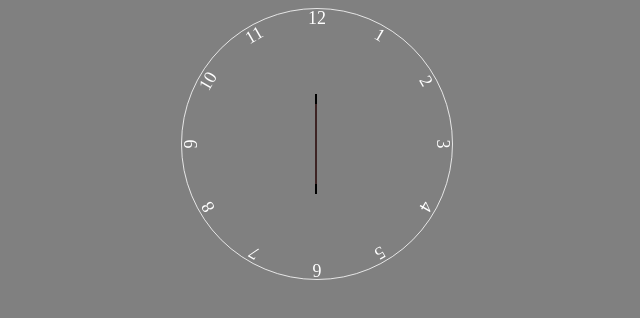
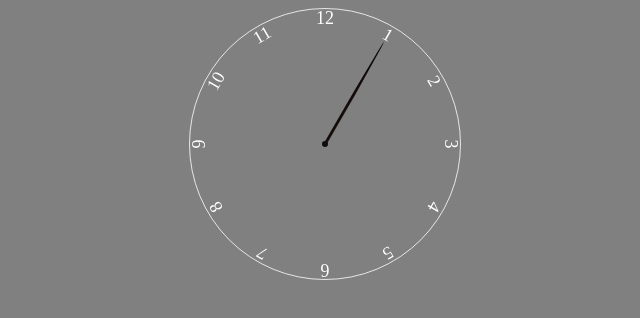
Before and after one commit to nacifyas/clock-design, a plain HTML site: page index.html in a window 1280 px wide. Shown: the whole page, without its empty margins (323-963 px from the left). Drawn offline with Linux system fonts and the light colour scheme.

Commit message:
static variant completed

```diff
--- a/styles.css
+++ b/styles.css
@@ -1,25 +1,31 @@
 body {
     background: gray;
     position: relative;
-    text-align: center;
     display: flex;
     justify-content: center;
+    align-items: center;
+    overflow: hidden;
+    top: 50%;
+    bottom: 50%;
+    transform: translate(-50%,-50%);
+    left: 50%;
+    transform: translateX(-50%);
 }
 
 .clock-shape {
     --diam: 270px;
-    position: relative;
     width: var(--diam);
     height: var(--diam);
     border: rgba(255,255,255,.8) solid 1px;
     border-radius: 50%;
+    position: relative;
 }
 
 .number {
+    position: absolute;
     width: 100%;
     height: 100%;
     text-align: center;
-    position: absolute;
     font-size: large;
     color: white;
     --angle: 0deg;
@@ -39,21 +45,41 @@ body {
 .num11 { --angle: 330deg }
 
 .minute {
-    position: absolute;
-    height: 100px;
+    height: 118px;
     width: 2px;
-    background-color: black;
+    background-color: rgb(14, 11, 11);
+    z-index: 10;
 }
 
 .hour {
-    position: absolute;
-    height: 80px;
-    width: 2px;
+    height: 90px;
+    width: 2.7px;
     background-color: rgb(61, 36, 36);
+    z-index: 9;
 }
 
 .hand {
+    --rotation: 30;
+    bottom: 50%;
+    position: absolute;
+    left: 50%;
+    border-top-right-radius: 50%;
+    border-top-left-radius: 50%;
+    transform: translateX(-50%) rotate(calc(var(--rotation)*1deg));
+    transform-origin: bottom;
+}
+
+.clock-shape::after {
+    content: "";
+    position: absolute;
+    background-color: rgb(14, 11, 11);
+    z-index: 11;
+    width: 6px;
+    height: 6px;
+    left: 50%;
+    transform: translateX(-50%);
     top: 50%;
     bottom: 50%;
-    transform: translate(-50%, -50%);
+    transform: translate(-50%,-50%);
+    border-radius: 50%;
 }
```
